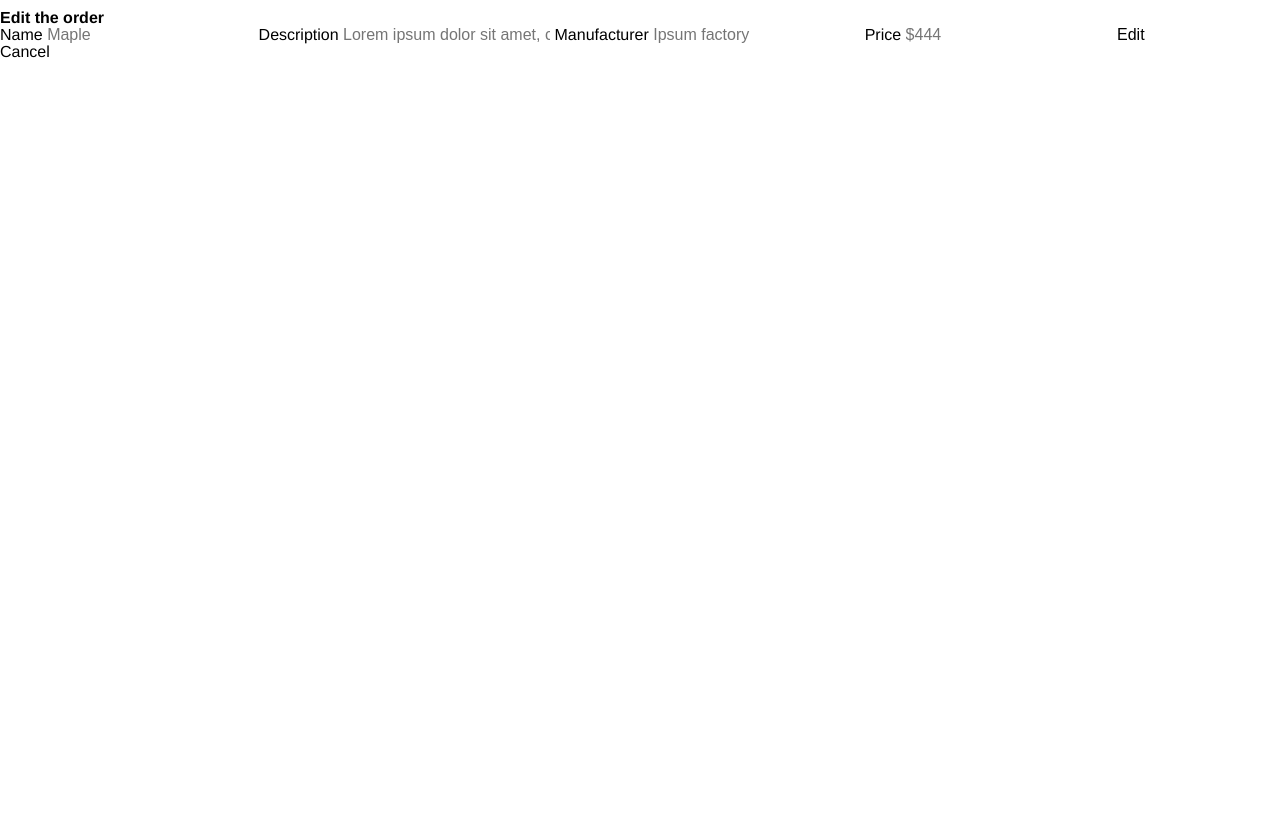
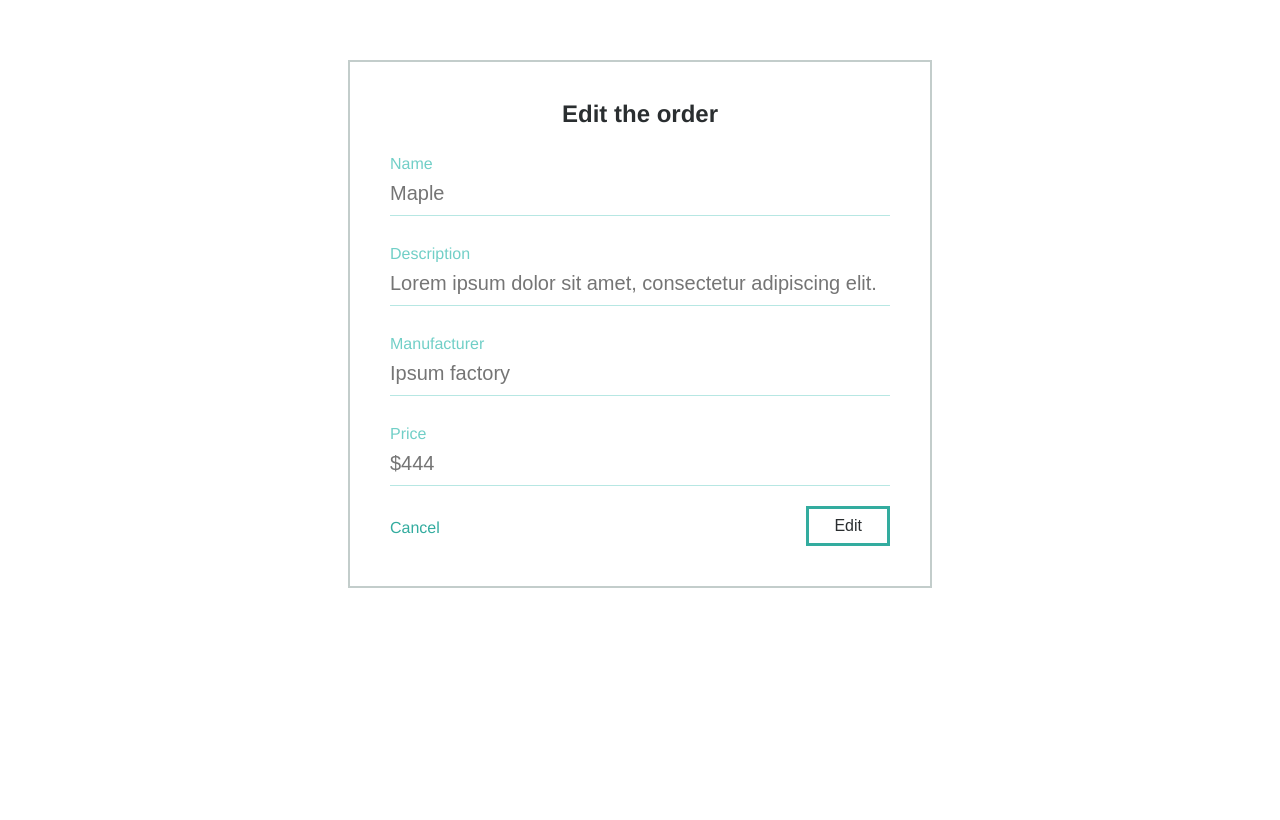
Before and after one commit to egor-sorokin/customers-and-orders, a Flask app: page /customers/2/orders/5/edit in a window 1280 px wide. Run offline with Flask 2, Linux system fonts and the light colour scheme.

Commit message:
Add styles for remaining views

```diff
--- a/vagrant/customers-orders/static/styles.css
+++ b/vagrant/customers-orders/static/styles.css
@@ -63,7 +63,7 @@ body {
 
 .link--align {
     position: absolute;
-    bottom: 30px;
+    bottom: 50px;
     left: 40px;
 }
 
@@ -75,7 +75,7 @@ body {
     width: 500px;
 
     margin: 50px auto;
-    padding: 20px 20px;
+    padding: 40px;
 
     border: 2px solid rgba(136, 156, 152, 0.5);
 }
@@ -87,7 +87,9 @@ body {
 }
 
 .form {
-    margin-top: 20px;
+    position: relative;
+
+    margin-top: 30px;
     margin-bottom: 30px;
 }
 
@@ -97,12 +99,20 @@ body {
     color: #71CFC7;
 }
 
+.form__input-container {
+    width: 100%;
+
+    border-bottom: 1px solid rgba(113, 207, 199, 0.5);
+}
+
+.form__input-container:nth-child(n+2) {
+    margin-top: 30px;
+}
+
 .form__input {
     width: 100%;
 
     padding: 10px 0;
-
-    border-bottom: 1px solid rgba(113, 207, 199, 0.5);
 
     font-size: 20px;
 }
@@ -137,7 +147,7 @@ body {
 }
 
 .list {
-    padding: 50px 30px;
+    padding: 50px 0;
 }
 
 .list__item {
--- a/vagrant/customers-orders/templates/customers/create.html
+++ b/vagrant/customers-orders/templates/customers/create.html
@@ -6,10 +6,10 @@
         <h1 class="title">Create new customer</h1>
 
         <form action="{{ url_for('create_new_customer') }}" method="post" class="form">
-        <label for="name" class="form__label">Name
+            <div class="form__input-container">
+                <label for="name" class="form__label">Name</label>
                 <input type="text" id="name" class="form__input" name="name" placeholder="Name">
-        </label>
-
+            </div>
             <button type="submit" class="form__button button">Create</button>
         </form>
 
--- a/vagrant/customers-orders/templates/orders/edit.html
+++ b/vagrant/customers-orders/templates/orders/edit.html
@@ -1,25 +1,31 @@
 {% extends 'base.html' %}
 
 {% block content %}
-<h1>Edit the order</h1>
+    <div class="container">
+        <h1 class="title">Edit the order</h1>
+        <form action="{{ url_for('edit_order', customer_id=customer_id, order_id=order_id) }}" method="post"
+              class="form">
+            <div class="form__input-container">
+                <label for="name" class="form__label">Name</label>
+                <input type="text" id="name" class="form__input" name="name" placeholder="{{ order.name }}">
+            </div>
+            <div class="form__input-container">
+                <label for="description" class="form__label">Description</label>
+                <input type="text" id="description" class="form__input" name="description"
+                       placeholder="{{ order.description }}">
+            </div>
+            <div class="form__input-container">
+                <label for="manufacturer" class="form__label">Manufacturer</label>
+                <input type="text" id="manufacturer" class="form__input" name="manufacturer"
+                       placeholder="{{ order.manufacturer }}">
+            </div>
+            <div class="form__input-container">
+                <label for="price" class="form__label">Price</label>
+                <input type="text" id="price" class="form__input" name="price" placeholder="{{ order.price }}">
+            </div>
+            <button type="submit" class="form__button button">Edit</button>
+        </form>
 
-<form action="{{ url_for('edit_order', customer_id=customer_id, order_id=order_id) }}" method="post">
-    <label for="name">Name
-        <input type="text" id="name" name="name" placeholder="{{order.name}}">
-    </label>
-    <label for="description">Description
-        <input type="text" id="description" name="description" placeholder="{{order.description}}">
-    </label>
-    <label for="manufacturer">Manufacturer
-        <input type="text" id="manufacturer" name="manufacturer" placeholder="{{order.manufacturer}}">
-    </label>
-    <label for="price">Price
-        <input type="text" id="price" name="price" placeholder="{{order.price}}">
-    </label>
-
-    <button type="submit">Edit</button>
-</form>
-
-<a href="{{ url_for('show_orders', customer_id=customer_id) }}">Cancel</a>
-
+        <a href="{{ url_for('show_orders', customer_id=customer_id) }}" class="link link--align">Cancel</a>
+    </div>
 {% endblock %}}
```
Also changed, not shown: vagrant/customers-orders/templates/customers/edit.html (+4 -4 lines), vagrant/customers-orders/templates/orders/create.html (+24 -17 lines), vagrant/customers-orders/templates/orders/delete.html (+7 -5 lines). Lines whose indentation alone changed are shown as unchanged.
